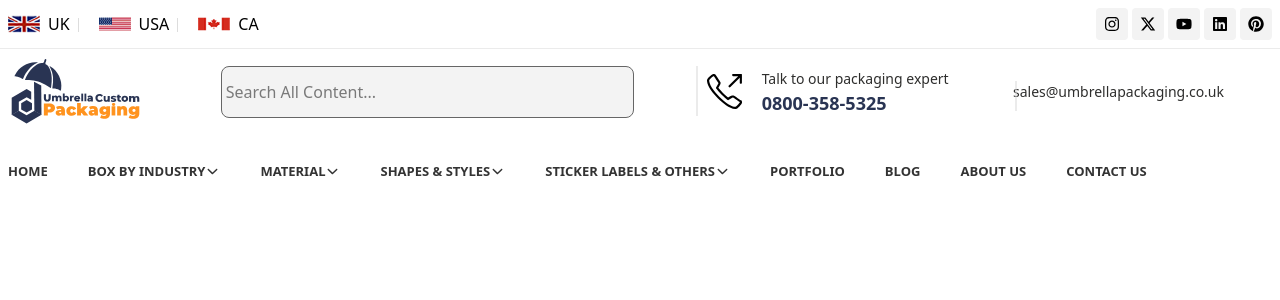
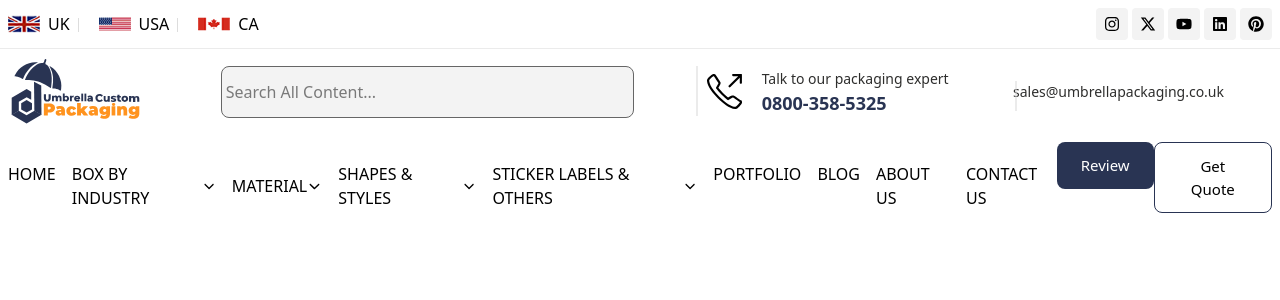
Before and after one commit to talhacodess/umbrellauk, a React (Vite) app in the folder umbrellauk/: page / in a window 1280 px wide. Shown: the top 300 px of the page. Built offline with nearby package versions, Linux system fonts and the light colour scheme.

Commit message:
header completed

```diff
--- /dev/null
+++ b/umbrellauk/components/Button.jsx
@@ -0,0 +1,17 @@
+import React from 'react'
+
+function Button(
+    {
+        children,
+        type= 'button',
+        className = '',
+        onClick,
+        key,
+        disabled,
+        ...Props
+
+    }) {
+  return <button  onClick={onClick} className={`py-[12px] px-[24px]  rounded-[8px] hover:bg-[#293453] hover:text-[#fff]  bg-[#293453]  ${className} md:text-[15px]  `}>{children}</button>
+}
+
+export default Button
--- a/umbrellauk/header/Header.jsx
+++ b/umbrellauk/header/Header.jsx
@@ -14,6 +14,7 @@ import { useState } from 'react';
 import { IoIosArrowDown } from "react-icons/io";
 import { IoIosArrowUp } from "react-icons/io";
 import icon1 from '../src/assets/Automotive-Boxes.webp'
+import Button from '../components/Button'
 
 
 
@@ -173,14 +174,14 @@ function Header() {
     {/** middle header End */}
 
     <Container>
-
-     <nav className='md:hidden lg:block hidden'>
-        <ul className='flex space-x-10 py-5'>
-          <li className='text-[13px] text-[#333333] font-semibold uppercase'>Home</li>
+      <div className='flex justify-between'>
+          <nav className='md:hidden lg:block hidden'>
+        <ul className='flex space-x-4 py-5'>
+          <li className='text-[16px] text-[#000] font-medium uppercase'>Home</li>
           {categories.map((item,index)=>{
             return (
 
-              <li key={index} className='text-[13px] text-[#333333] font-semibold uppercase flex items-center' onMouseEnter={()=>{setMegaOne(item)
+              <li key={index} className='text-[16px] text-[#000] font-medium uppercase flex items-center' onMouseEnter={()=>{setMegaOne(item)
 
 
                 setOpenIcon(index)
@@ -193,15 +194,23 @@ function Header() {
             )
           })}
 
-         <Link > <li className='text-[13px] text-[#333333] font-semibold uppercase'>Portfolio</li></Link>
-          <li className='text-[13px] text-[#333333] font-semibold uppercase'>Blog</li>
-       <Link >    <li className='text-[13px] text-[#333333] font-semibold uppercase'>About Us</li></Link>
-         <Link > <li className='text-[13px] text-[#333333] font-semibold uppercase'>Contact Us</li></Link>
+         <Link > <li className='text-[16px] text-[#000] font-medium uppercase'>Portfolio</li></Link>
+          <li className='text-[16px] text-[#000] font-medium uppercase'>Blog</li>
+       <Link >    <li className='text-[16px] text-[#000] font-medium uppercase'>About Us</li></Link>
+         <Link > <li className='text-[16px] text-[#000] font-medium uppercase'>Contact Us</li></Link>
         </ul>
 
+
+
       </nav>
+      <div className='md:hidden lg:block hidden'><Button className='text-[#fff]' children={"Review"}/></div>
+      <div className='md:hidden lg:block hidden'><Button className=' bg-[#fff] border-1 border-[#293453]' children={"Get Quote"}/></div>
+
+      </div>
+
+
       {/** mega menu */}
-      {megaOne? <div className='flex max-w-[1200px] mx-auto justify-center items-center py-2'>
+      {megaOne? <Container>
           <div className='w-full relative'>
           <div className='grid grid-cols-4 absolute bg-[#f7f7f7] w-full rounded-[8px] p-2 '>
             {megaOne?.menu?.map((item,index)=>{
@@ -217,7 +226,7 @@ function Header() {
           </div>
 
 
-        </div>:null}
+        </Container>:null}
 
     </Container>
 
```
